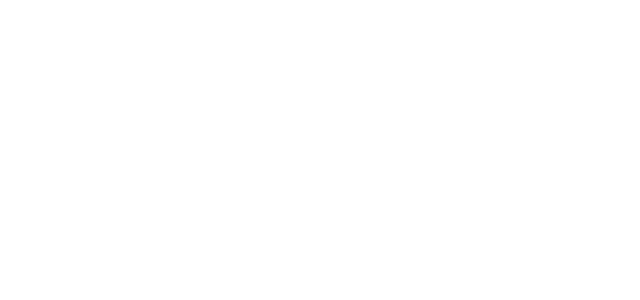
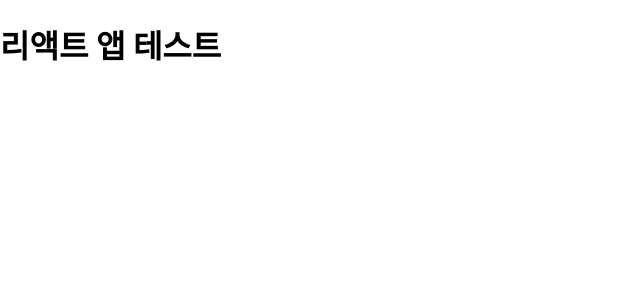
Before and after one commit to codeyaki/mtvs_cafeteria, a React (Create React App) app in the folder client/: page / in a window 1280 px wide. Shown: the top 300 px of the page, without its empty margins (0-640 px from the left). Built offline with nearby package versions, Linux system fonts and the light colour scheme.

Commit message:
리액트 컴포넌트 추가

```diff
--- a/client/src/App.js
+++ b/client/src/App.js
@@ -1,8 +1,8 @@
+
+
 function App() {
   return (
-    <div className="App">
-
-    </div>
+    <h1>리액트 앱 테스트</h1>
   );
 }
 
```
Also changed, not shown: client/src/components/commons/Navbar.js (added, +17 -0 lines).
